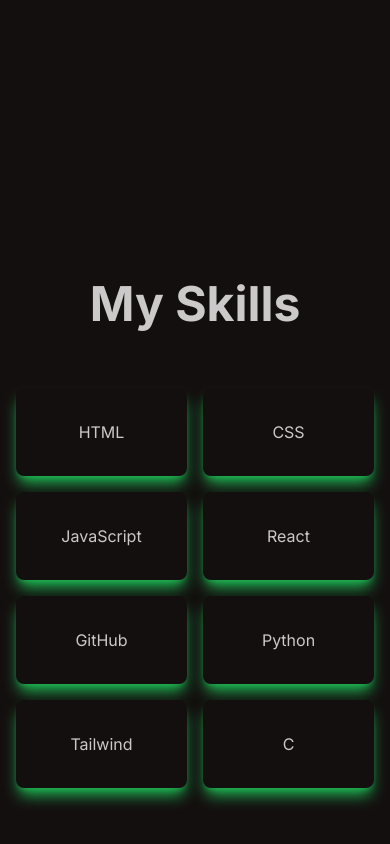
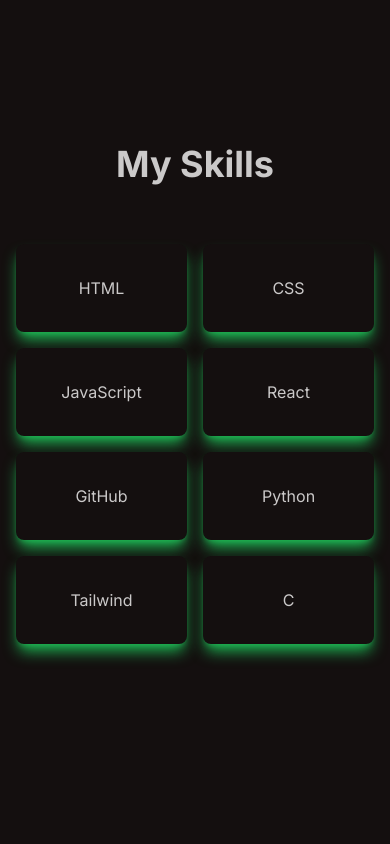
Before and after one commit to YSOT1/Portfolio-website, a Next.js app: page / in a window 390 px wide. Shown: the part 1560-2404 px from the top of the page. Built offline with nearby package versions, Linux system fonts and the light colour scheme.

Commit message:
Update skills.tsx

```diff
--- a/src/app/ui/skills.tsx
+++ b/src/app/ui/skills.tsx
@@ -1,12 +1,11 @@
 export default function Skills() {
   return (
-      <div className="w-full h-screen bg-base-200">
-
+      <div className="w-full min-h-screen bg-base-200">
           <div className="max-w-[1000px] mx-auto p-4 flex flex-col justify-center w-full h-full">
               <div className="w-full flex justify-center items-center flex-col mb-7">
-            <h1 className="text-5xl font-bold">My Skills</h1>
+                  <h1 className="text-4xl sm:text-5xl font-bold">My Skills</h1>
               </div>
-          <div className="w-full grid grid-cols-2 sm:grid-cols-4 gap-4 text-center py-8">
+              <div className="w-full grid grid-cols-2 sm:grid-cols-3 md:grid-cols-4 gap-4 text-center py-8">
                   {[
                       "HTML",
                       "CSS",
@@ -19,7 +18,7 @@
                   ].map((skill, index) => (
                       <div
                           key={index}
-                className="shadow-lg shadow-primary hover:scale-110 duration-500 p-4 bg-base-200 rounded-lg"
+                          className="shadow-lg shadow-primary hover:scale-105 duration-300 p-4 bg-base-200 rounded-lg"
                       >
                           <p className="my-4 text-base-content">{skill}</p>
                       </div>
```
Lines whose indentation alone changed are shown as unchanged.
